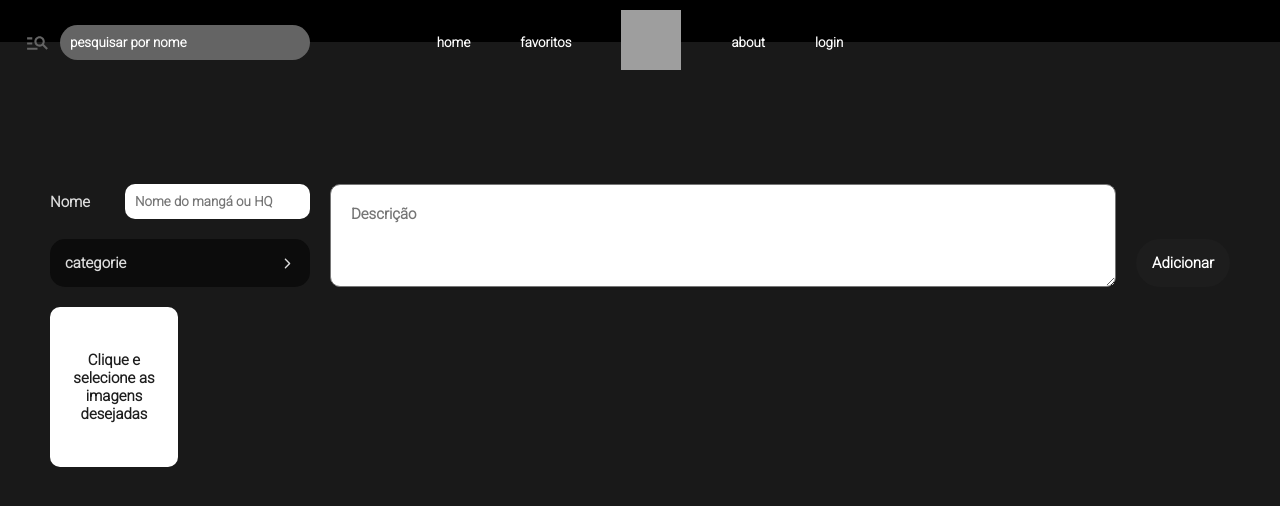
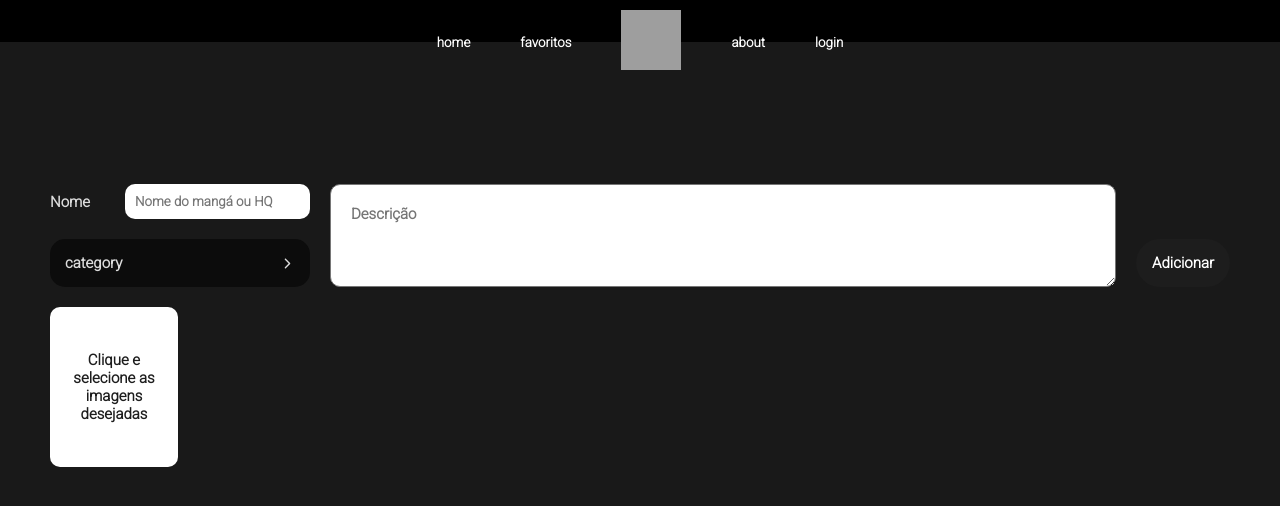
Before and after one commit to Kaylan-9/reading-app-with-nextjs, a Next.js app: page /profile in a window 1280 px wide. Shown: the top 506 px of the page. Built offline with nearby package versions, Linux system fonts and the light colour scheme; grey boxes are pictures that could not be loaded.

Commit message:
:sparkles: feat: developing the search system

```diff
--- a/src/components/Header.tsx
+++ b/src/components/Header.tsx
@@ -1,10 +1,8 @@
-import { useContext } from "react";
+import { ReactNode, useContext } from "react";
 import Link from 'next/link';
 import Image from 'next/image';
 import { SessionContext } from '@/contexts/SessionContext';
 import styled from "@emotion/styled";
-import { MdOutlineManageSearch } from "react-icons/md";
-import Select from "./Select";
 import { useRouter } from "next/router";
 
 type NavItemType = {
@@ -38,7 +36,7 @@ const HeaderSt = styled.header`
   padding: 10px 25px;
   display: grid;
   grid-template-columns: 285px auto 285px;
-  grid-template-areas: 'inputicon headeritems bookcategorieselect';
+  grid-template-areas: 'inputicon headeritems bookcategoryselect';
   background: rgb(29,27,27);
   background: linear-gradient(180deg, #000000 50%, transparent 50%);
   margin-bottom: 50px;
@@ -46,7 +44,7 @@ const HeaderSt = styled.header`
     grid-template-columns: auto auto !important;
     grid-template-areas:
       'headeritems headeritems'
-      'inputicon bookcategorieselect';
+      'inputicon bookcategoryselect';
   }
   & > .items {
     display: flex;
@@ -96,15 +94,15 @@ const HeaderSt = styled.header`
   }
 `;
 
-export default function Header() {
+interface HeaderInterface {
+  children?: ReactNode,
+  search?: any
+}
+
+export default function Header({children, search}: HeaderInterface) {
   const { userSession } = useContext<any>(SessionContext);
-  const { asPath } = useRouter();
-
   return (<HeaderSt>
-    {asPath==="/profile" ?
-      null :
-      <Select optionCapture={(optionCategorie: string) => null}/>
-    }
+    {children}
     <ul className="items">
       <NavItem name='home' href="/"/>
       <NavItem name='favoritos' href="favorites"/>
@@ -123,9 +121,6 @@ export default function Header() {
         (<NavItem name='profile' href="profile"/>) :
         (<NavItem name='login' href="login"/>)}
     </ul>
-    <div className="inputicon">
-      <MdOutlineManageSearch/>
-      <input type="text" name="" id="" placeholder='pesquisar por nome'/>
-    </div>
+    {search}
   </HeaderSt>);
 }
--- a/src/components/Select.tsx
+++ b/src/components/Select.tsx
@@ -1,18 +1,17 @@
 import styled from "@emotion/styled";
-import { useState } from "react";
+import { forwardRef, useState } from "react";
 import { IoIosArrowForward } from 'react-icons/io';
-
-interface SelectInterface {
-  optionCapture: unknown;
-}
 
 const SelectSt = styled.div`
   border-radius: 5px;
   border: none;
-  grid-area: bookcategorieselect;
+  grid-area: bookcategoryselect;
   text-align: center;
   background-color: #0c0c0c;
   border-radius: 15px;
+  > input[type=text] {
+    display: none;
+  }
   > #select-button, > .optionlist > .option {
     font-family: 'Roboto', sans-serif !important;
     cursor: pointer;
@@ -34,7 +33,7 @@ const SelectSt = styled.div`
   }
 `;
 
-export default function Select({optionCapture}: SelectInterface) {
+const Select = forwardRef<HTMLInputElement>(({}, ref) => {
   const [viewContent, setViewContent] = useState<boolean>(false);
   const [option, setOption] = useState<string>("");
   const categories: string[] = [
@@ -46,23 +45,24 @@ export default function Select({optionCapture}: SelectInterface) {
     "Josei"
   ];
 
-  return (<SelectSt className="categorie">
+  return (<SelectSt className="category">
     <div id="select-button" onClick={() => setViewContent(oldViewContent => !oldViewContent)}>
-      <span>categorie {option==="" ? "" : ":"+option}</span>
+      <span>category {option==="" ? "" : ":"+option}</span>
       <IoIosArrowForward/>
     </div>
+    <input type="text" ref={ref} defaultValue={option}/>
     {viewContent ?
-      <div className="optionlist">{categories?.map((categorie: string) =>
-        <div className="option" onClick={(optionCapture: unknown)=> {
-          setOption(categorie);
-          setViewContent(oldViewContent => !oldViewContent);
-          if(typeof optionCapture==="function")
-            optionCapture(categorie)
-        }}>
-          {categorie}
+      <div className="optionlist">{categories?.map((category: string) =>
+        <div key={category} className="option" onClick={()=> [
+          setOption(category),
+          setViewContent(false)
+        ]}>
+          {category}
         </div>
       )}</div> :
       null
     }
   </SelectSt>);
-}
+});
+
+export default Select;
--- a/src/components/components.module.css
+++ b/src/components/components.module.css
@@ -134,7 +134,7 @@ form > .inputlabel {
   grid-template-rows: repeat(3, auto);
   grid-template-areas:
     'booknameinputandlabel bookdescriptiontextarea .'
-    'bookcategorieselect bookdescriptiontextarea addbookbutton'
+    'bookcategoryselect bookdescriptiontextarea addbookbutton'
     'selectedimages selectedimages selectedimages'
   ;
   gap: 20px;
--- a/src/lib/db.ts
+++ b/src/lib/db.ts
@@ -47,6 +47,23 @@ export async function getBook(id: number) {
   return data;
 }
 
+export async function getBooks(title: string, category: string | false) {
+  type whereType = {
+    title?: string,
+    categorie?: string
+  }
+  let where: whereType = {}
+  if(typeof title==="string") where.title= title;
+  if(typeof category==="string") where.categorie = category;
+  const data = await prisma.books.findMany({
+    where: where,
+    include: {
+      imagepaths: true
+    }
+  });
+  return data;
+}
+
 export async function getAllUsers() {
   const data =await prisma.users.findMany();
   return data;
--- /dev/null
+++ b/src/pages/api/book/search.ts
@@ -0,0 +1,29 @@
+import { getBooks } from "@/lib/db";
+import type { NextApiRequest, NextApiResponse } from "next";
+
+export const config = {
+  api: {
+    bodyParser: true,
+  },
+};
+
+export default async function doSearch(
+  req: NextApiRequest,
+  res: NextApiResponse
+) {
+  if (req.method === 'POST') {
+    try{
+      const { title, category } = req.body;
+      res.status(200).json({
+        research : (await getBooks(title, category)),
+        error: null,
+      });
+    } catch(error) {
+      console.log(error);
+      res.status(400).json({
+        research : null,
+        error: "Not found ~ 404",
+      });
+    }
+  }
+}
--- a/src/pages/manga/[mangaId]/index.tsx
+++ b/src/pages/manga/[mangaId]/index.tsx
@@ -27,13 +27,14 @@ const Presentation = styled.div`
   grid-template-rows: min-content min-content !important;
   grid-template-columns: min-content auto !important;
   grid-template-areas:
-    'mangaoptions mangatitle'
-    'presentationimage mangadescription';
+    'mangaoptions mangatitle mangacategory'
+    'presentationimage mangadescription mangadescription';
   .presentationimage {
     border-radius: 15px;
     grid-area: presentationimage;
   }
   .title {grid-area: mangatitle}
+  .category {grid-area: mangacategory}
   .description {
     font-family: 'Roboto', sans-serif !important;
     font-size: 20px;
@@ -170,6 +171,7 @@ export default function Manga({bookData}: {bookData: Books | null}) {
             quality={50}
           />
           <h2 className='title'>{bookData?.title}</h2>
+          <h3 className='category'>{bookData?.categorie}</h3>
           <p className='description'>{bookData?.description}</p>
           <Options options={[
             {name: "read", Icon: <AiOutlineRead/>, onClick() {
--- a/src/pages/profile.tsx
+++ b/src/pages/profile.tsx
@@ -10,13 +10,13 @@ export default function Profile() {
   const booknameinput = useRef<HTMLInputElement>(null);
   const bookimagesinput = useRef<HTMLInputElement>(null);
   const bookdescriptioninput = useRef<HTMLTextAreaElement>(null);
-  const bookcategorieselect = useRef<string>("");
+  const bookcategoryselect = useRef<HTMLInputElement>(null);
   const handleAddBook = useCallback(async () => {
     const formData = new FormData();
     formData.append('bookpath', '');
     formData.append('bookname', booknameinput.current?.value ?? '');
     formData.append('bookdescription', bookdescriptioninput.current?.value ?? '');
-    formData.append('bookcategorie', bookcategorieselect.current);
+    formData.append('bookcategorie', bookcategoryselect.current?.value ?? '');
 
     const validFiles: File[] = [];
     for (let i = 0; i < newImages.length; i++) {
@@ -62,9 +62,7 @@ export default function Profile() {
             placeholder="Nome do mangá ou HQ"
             id="booknameinput"
           />
-          <Select optionCapture={(optionCategorie: string) => {
-            bookcategorieselect.current = optionCategorie;
-          }}/>
+          <Select ref={bookcategoryselect}/>
           <textarea ref={bookdescriptioninput} rows={2} className={styles.textarea} placeholder="Descrição"/>
 
           <input
```
Also changed, not shown: src/pages/index.tsx (+31 -4 lines).
